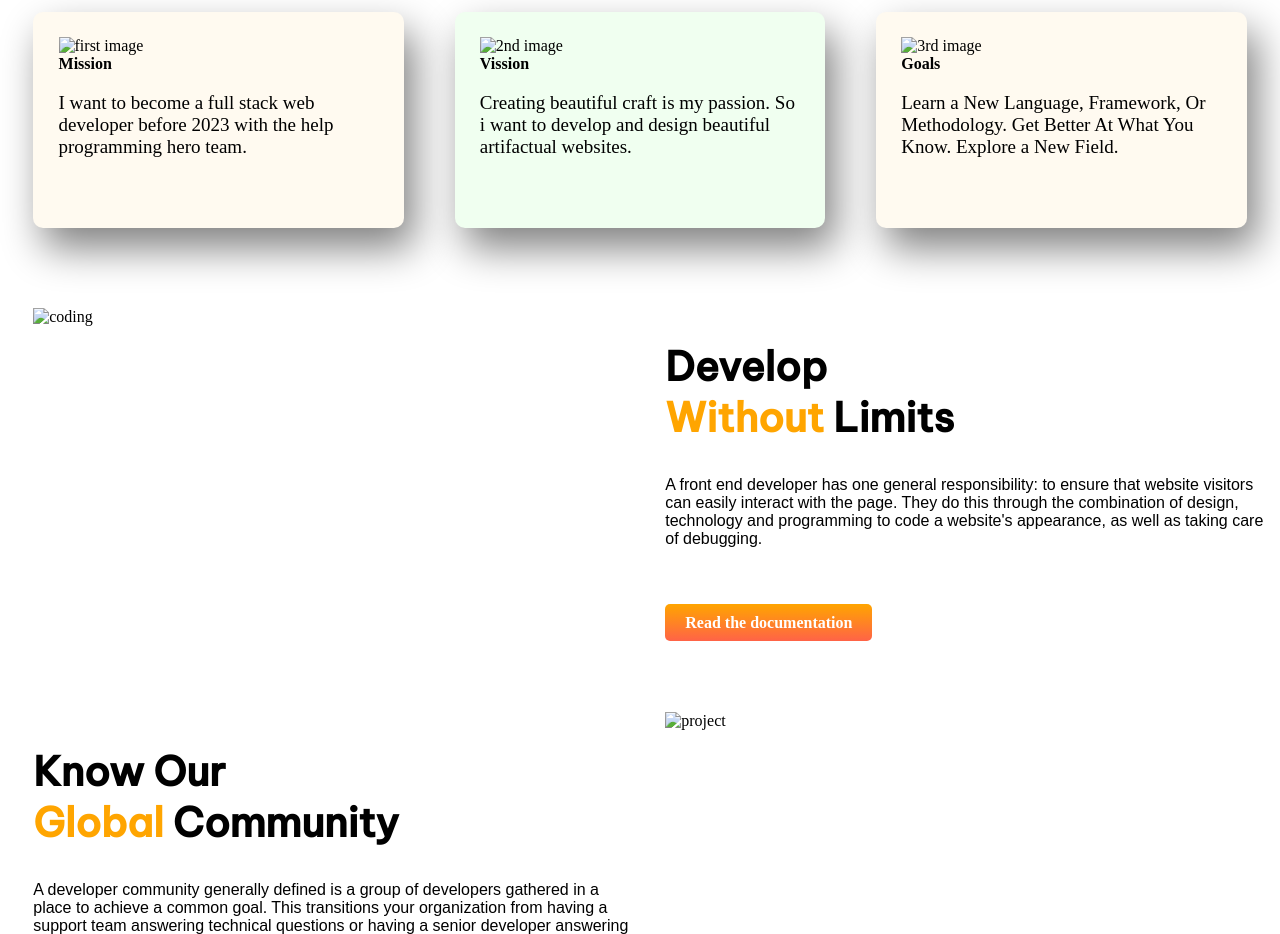
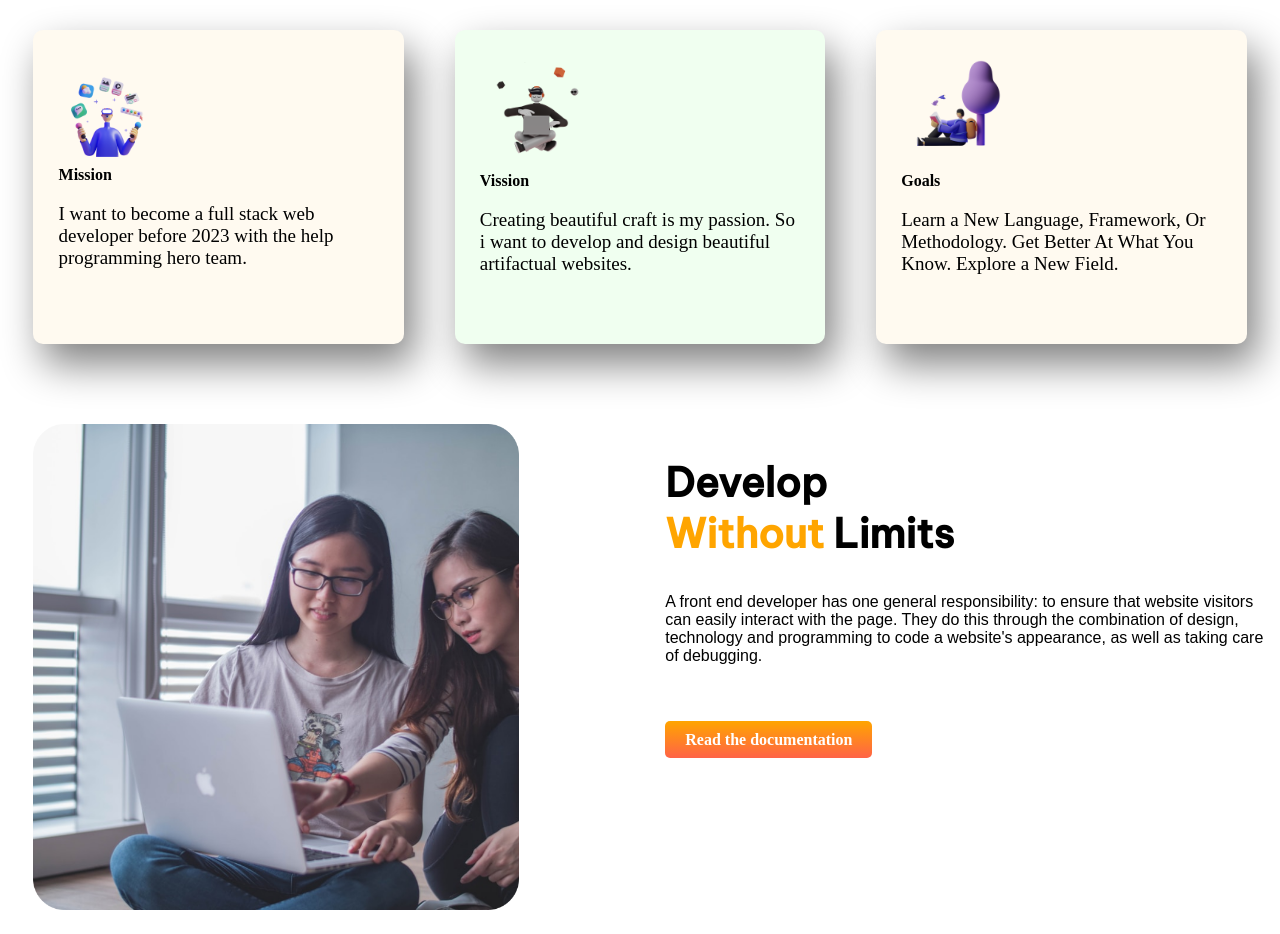
Before and after one commit to Tanvir-shahriar/assignment-main1, a plain HTML site: page index.html in a window 1280 px wide. Shown: the part 615-1549 px from the top of the page. Drawn offline with Linux system fonts and the light colour scheme; the site is published under a folder, as on GitHub Pages, so addresses that start at the root find nothing; a web font is replaced by a local one.

Commit message:
problem solved

```diff
--- a/index.html
+++ b/index.html
@@ -26,7 +26,7 @@
         <p style="padding-top: 20px;" >Scroll down to explore more about us</p>
     </div>
     <div class="half-width">
-        <img class="profile pic" src="/images/person/person-4.png" alt="profile picture">
+        <img class="profile pic" src="images/person/person-4.png" alt="profile picture">
     </div>
     </section>
 
@@ -36,17 +36,17 @@
         <h1 class="middle-heading" > My Mission in <span class="color" >2022</span> </h1>
     <div class="flexible-container">
         <div class="one-third-width box1">
-            <img src="/images/illustrators/illustrator-1.png" alt="first image"><br>
+            <img src="images/illustrators/illustrator-1.png" alt="first image"><br>
             <strong>Mission</strong>
             <p class="box-para">I want to become a full stack web developer before 2023 with the help programming hero team.</p>
         </div>
         <div class="one-third-width box2">
-            <img src="/images/illustrators/illustrator-2.png" alt="2nd image"><br>
+            <img src="images/illustrators/illustrator-2.png" alt="2nd image"><br>
             <strong>Vission</strong>
             <p class="box-para">Creating beautiful craft is my passion. So i want to develop and design beautiful artifactual websites.</p>
         </div>
         <div class="one-third-width box3">
-            <img src="/images/illustrators/illustrator-3.png" alt="3rd image"><br>
+            <img src="images/illustrators/illustrator-3.png" alt="3rd image"><br>
            <strong> Goals</strong>
             <p class="box-para">Learn a New Language, Framework, Or Methodology. Get Better At What You Know. Explore a New Field. </p>
         </div>
@@ -56,7 +56,7 @@
 
     <section class="develop">
         <div class="half-width">
-            <img src="/images/pictures/coding.png" alt="coding">
+            <img src="images/pictures/coding.png" alt="coding">
         </div>
         <div class="half-width">
             <h1 class="para-heading">Develop <br><span class="color-1">Without</span> Limits</h1>
@@ -76,7 +76,7 @@
         <a target="_blank" class="link-button" href="https://www.linkedin.com/in/tanvir-s-b59639117/">Read the documentation</a>
         </div>
         <div  class="half-width">
-            <img src="/images/pictures/project.png" alt="project">
+            <img src="images/pictures/project.png" alt="project">
 
         </div>
     </section>
@@ -85,7 +85,7 @@
         <h1 class="middle-heading">Build web <span class="color">Application and software</span></h1>
         <div class="app">
             <div class="half-width">
-                <img id="app-image" src="/images/pictures/free-mobile-ui-kit-th.jpg" alt="app">
+                <img id="app-image" src="images/pictures/free-mobile-ui-kit-th.jpg" alt="app">
             </div>
 
             <div class="half-width">
```
Also changed, not shown: 1 other file.
